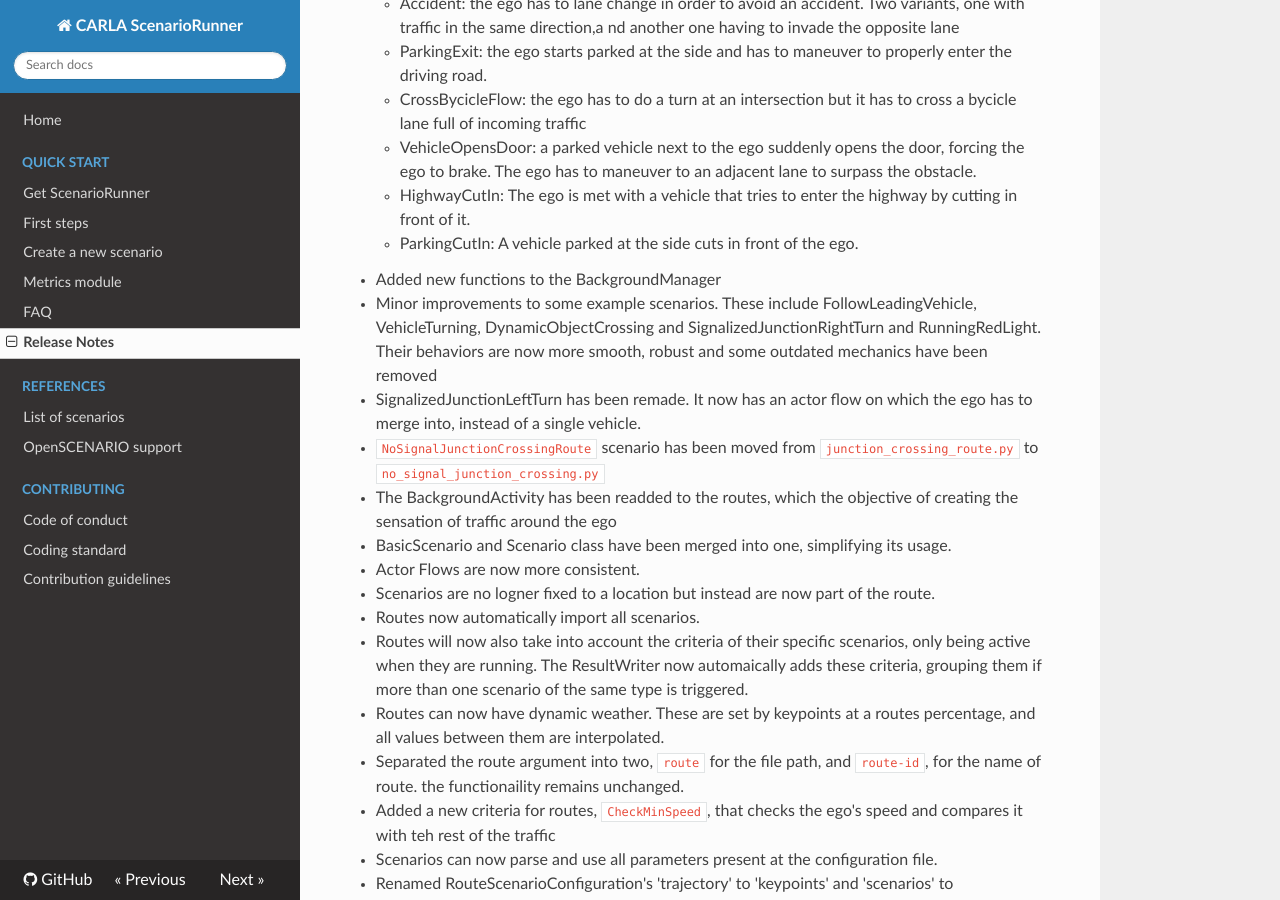
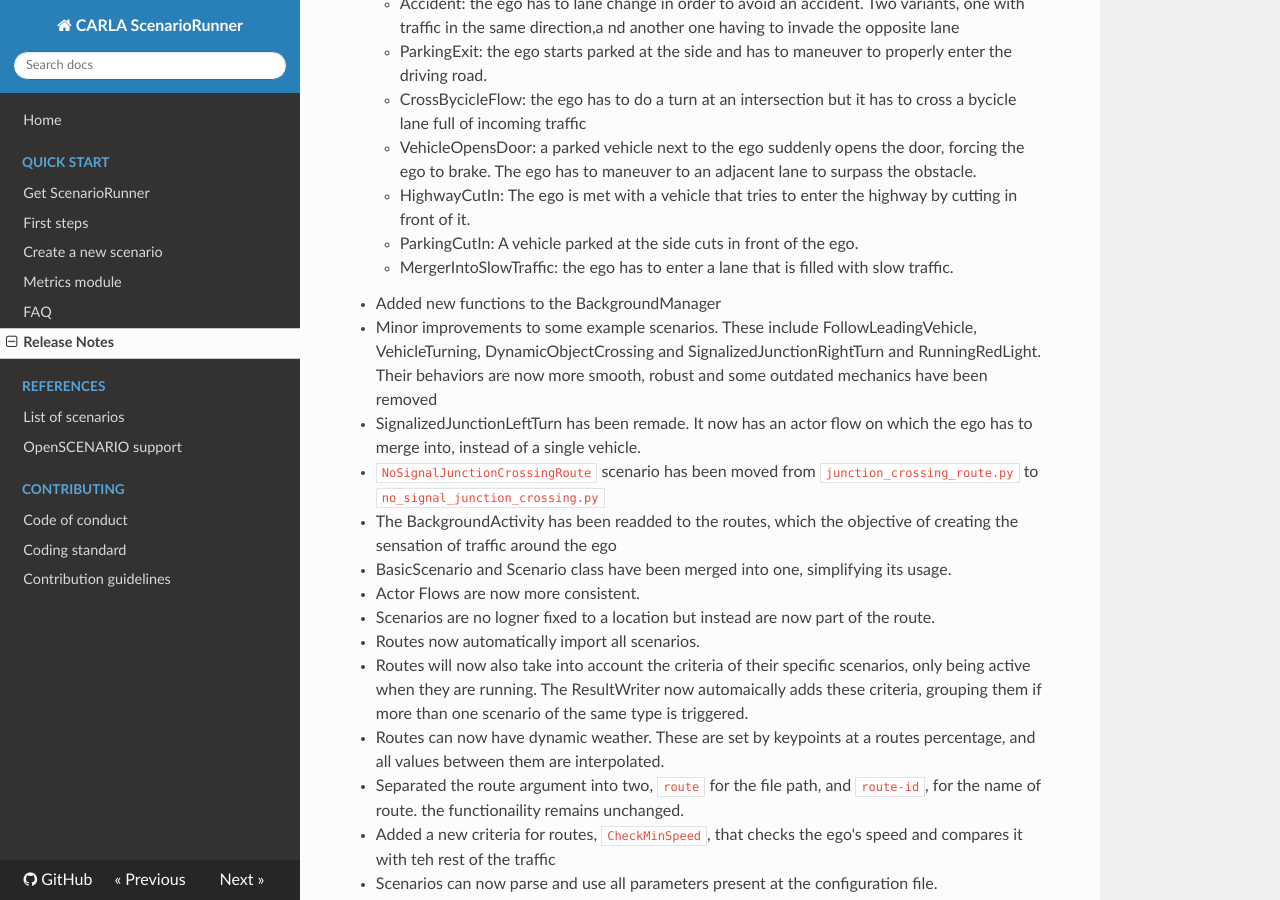
Before and after one commit to carla-simulator/scenario_runner, an MkDocs documentation site: the page built from Docs/CHANGELOG.md, in a window 1280 px wide and 900 px high, scrolled down 677 px. Built offline with MkDocs 1.6.1, drawn with Linux system fonts in a browser that asks for light colours; nearby versions of some CDN libraries.

Commit message:
Added MergerIntoSlowTraffic scenario

```diff
--- a/Docs/CHANGELOG.md
+++ b/Docs/CHANGELOG.md
@@ -24,6 +24,7 @@
     - VehicleOpensDoor: a parked vehicle next to the ego suddenly opens the door, forcing the ego to brake. The ego has to maneuver to an adjacent lane to surpass the obstacle.
     - HighwayCutIn: The ego is met with a vehicle that tries to enter the highway by cutting in front of it.
     - ParkingCutIn: A vehicle parked at the side cuts in front of the ego.
+    - MergerIntoSlowTraffic: the ego has to enter a lane that is filled with slow traffic.
 * Added new functions to the BackgroundManager
 * Minor improvements to some example scenarios. These include FollowLeadingVehicle, VehicleTurning, DynamicObjectCrossing and SignalizedJunctionRightTurn and RunningRedLight. Their behaviors are now more smooth, robust and some outdated mechanics have been removed
 * SignalizedJunctionLeftTurn has been remade. It now has an actor flow on which the ego has to merge into, instead of a single vehicle.
```
